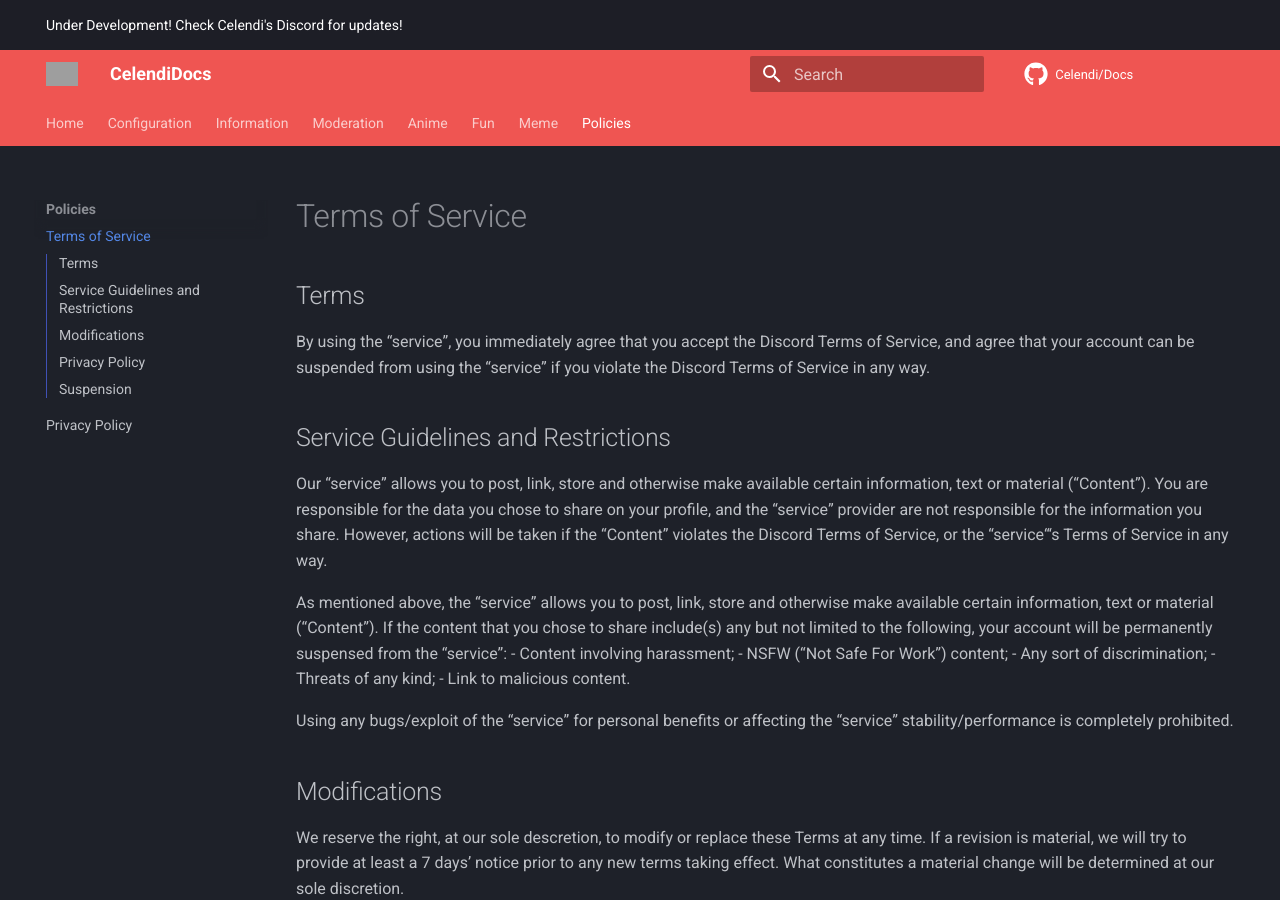
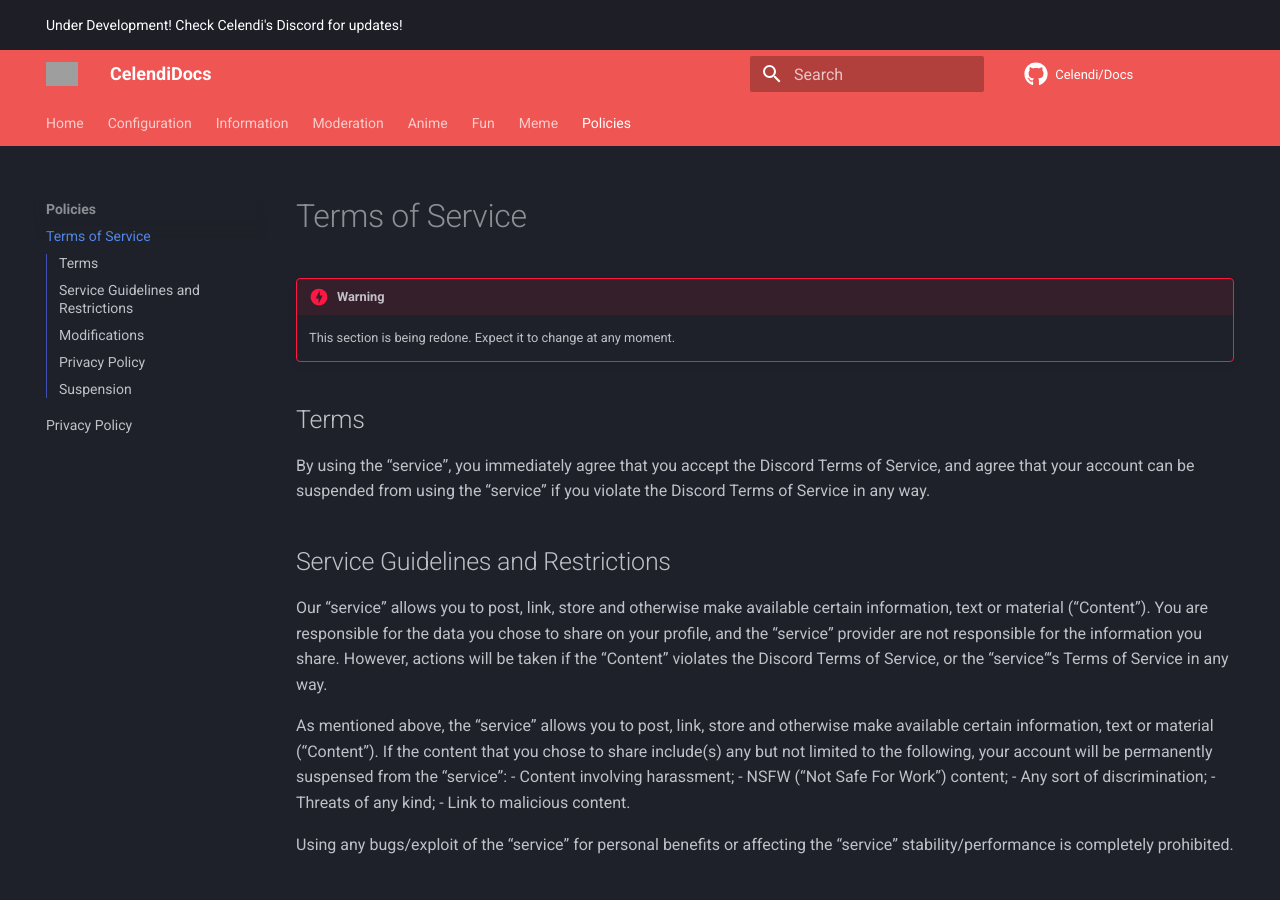
Before and after one commit to Celendi/Docs, an MkDocs documentation site: the page built from docs/policies/terms.md, in a window 1280 px wide and 900 px high. Built offline with MkDocs 1.6.1 and Material for MkDocs 9.7.7, drawn with Linux system fonts in a browser that asks for light colours; comment, search, counter and statistics services are not loaded; grey boxes are pictures that could not be loaded.

Commit message:
Warn about the upcoming policies redo

```diff
--- a/docs/policies/terms.md
+++ b/docs/policies/terms.md
@@ -2,7 +2,8 @@
 description: Celendi's Terms Of Service
 ---
 # Terms of Service
-
+!!! Danger "Warning"
+    This section is being redone. Expect it to change at any moment.
 ## Terms
 By using the "service", you immediately agree that you accept the Discord Terms of Service, and agree that your account can be suspended from using the "service" if you violate the Discord Terms of Service in any way.
 
```
Also changed, not shown: docs/policies/privacy.md (+2 -1 lines).
